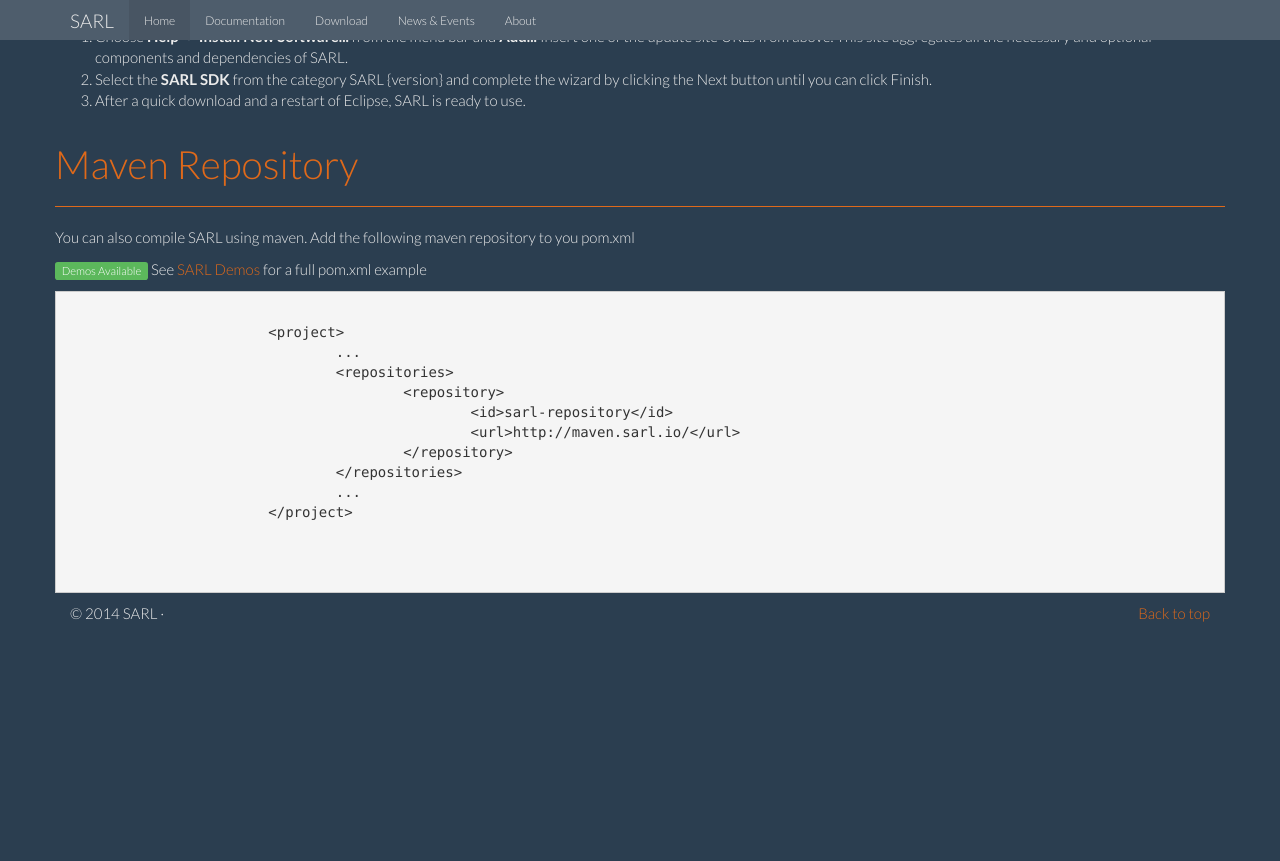
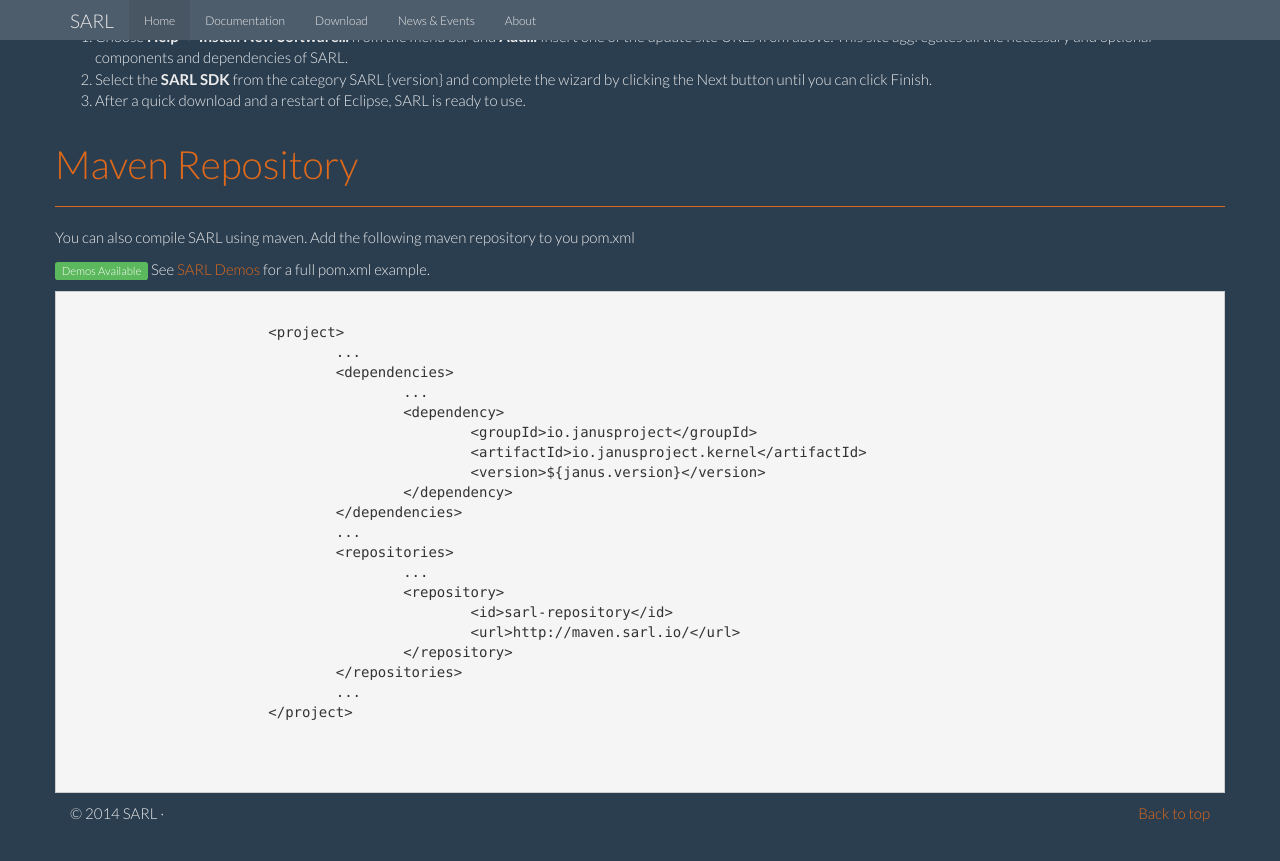
Before and after one commit to sarl/sarl-jekyll-website, a Jekyll site: the page built from download/index.html, in a window 1280 px wide and 900 px high, scrolled down 965 px. Shown: the top 861 px of the window. Built offline with Jekyll 4.4.1, drawn with Linux system fonts in a browser that asks for light colours; nearby versions of some CDN libraries; Markdown is read by kramdown in place of the engine named in the settings.

Commit message:
Update the example of Maven configuration.

```diff
--- a/download/index.html
+++ b/download/index.html
@@ -131,12 +131,22 @@
 <div class="row">
 	<h1>Maven Repository</h1>
 	<p>You can also compile SARL using maven. Add the following maven repository to you pom.xml</p>
-	<p><span class="label label-success">Demos Available</span> See <a href="http://github.com/sarl/sarl-demos">SARL Demos</a> for a full pom.xml example</p>
+	<p><span class="label label-success">Demos Available</span> See <a href="http://github.com/sarl/sarl-demos">SARL Demos</a> for a full pom.xml example.</p>
 	<pre class="prettyprint">
 		<code class="language-java linenums">
 			&lt;project&gt;
 				...
+				&lt;dependencies&gt;
+					...
+					&lt;dependency&gt;
+						&lt;groupId&gt;io.janusproject&lt;/groupId&gt;
+						&lt;artifactId&gt;io.janusproject.kernel&lt;/artifactId&gt;
+						&lt;version&gt;${janus.version}&lt;/version&gt;
+					&lt;/dependency&gt;
+				&lt;/dependencies&gt;
+				...
 				&lt;repositories&gt;
+					...
 					&lt;repository&gt;
 						&lt;id>sarl-repository&lt;/id&gt;
 						&lt;url>http://maven.sarl.io/&lt;/url&gt;
```
